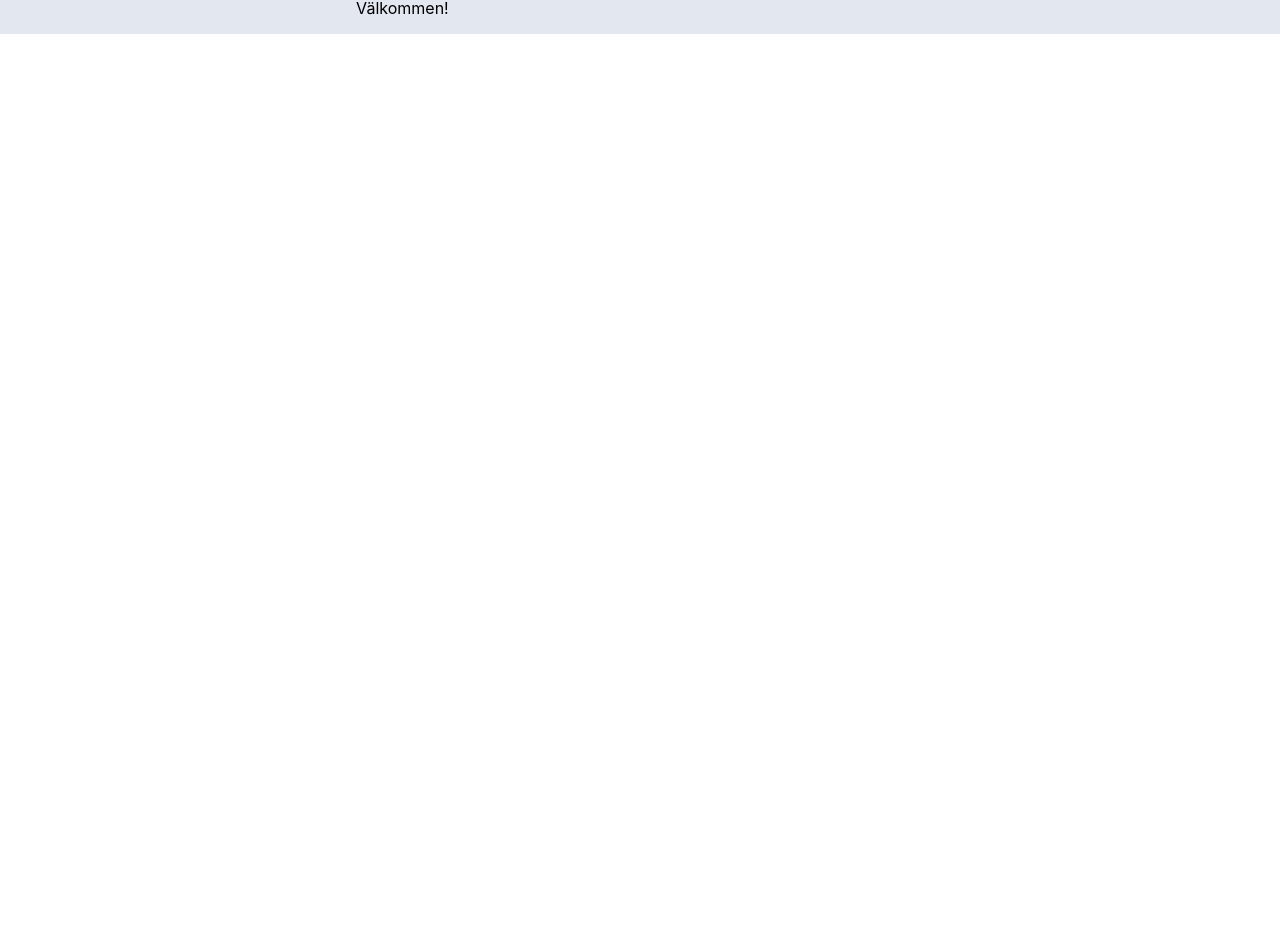
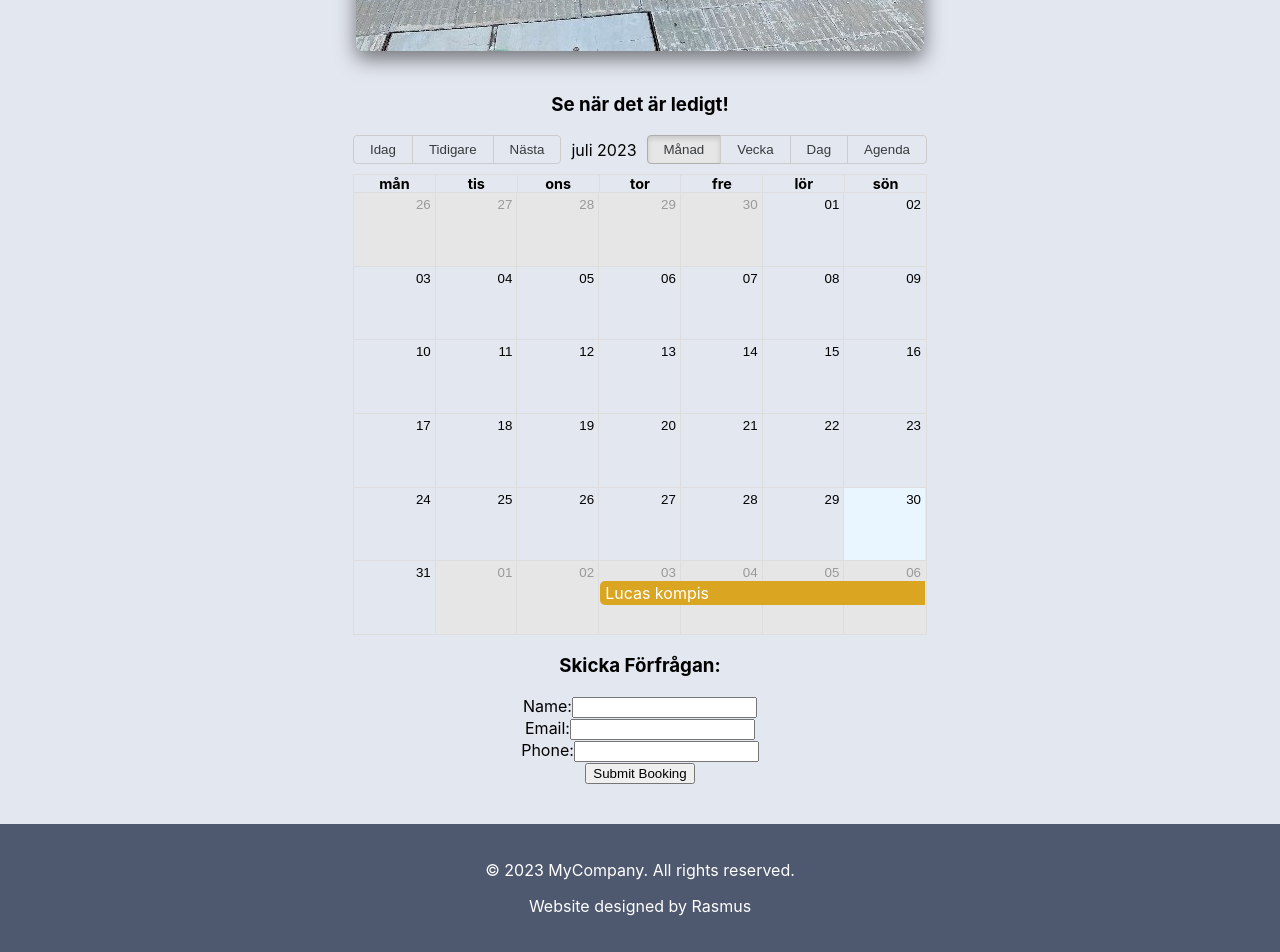
Before and after one commit to RasmusThn/Spanien, a React (Create React App) app: page / in a window 1280 px wide. Shown: the part 893-1845 px from the top of the page. Before the commit the page ends 927 px from the top, so only its background shows below. Built offline with nearby package versions, Linux system fonts and the light colour scheme.

Commit message:
Calender, bookingform and footer plus ccs added

```diff
--- a/package.json
+++ b/package.json
@@ -7,7 +7,11 @@
     "@testing-library/jest-dom": "^5.17.0",
     "@testing-library/react": "^13.4.0",
     "@testing-library/user-event": "^13.5.0",
+    "moment": "^2.29.4",
     "react": "^18.2.0",
+    "react-big-calendar": "^1.8.1",
+    "react-dnd": "^16.0.1",
+    "react-dnd-html5-backend": "^16.0.1",
     "react-dom": "^18.2.0",
     "react-router-dom": "^6.14.2",
     "react-scripts": "5.0.1",
--- a/public/index.html
+++ b/public/index.html
@@ -24,7 +24,7 @@
       work correctly both with client-side routing and a non-root public URL.
       Learn how to configure a non-root public URL by running `npm run build`.
     -->
-    <title>React App</title>
+    <title>Calle Bach</title>
   </head>
   <body>
     <noscript>You need to enable JavaScript to run this app.</noscript>
@@ -40,4 +40,8 @@
       To create a production bundle, use `npm run build` or `yarn build`.
     -->
   </body>
+  <footer class="footer">
+    <p>&copy; 2023 MyCompany. All rights reserved.</p>
+    <p>Website designed by <a href="https://github.com/RasmusThn">Rasmus</a></p>
+  </footer>
 </html>
--- a/src/App.css
+++ b/src/App.css
@@ -19,18 +19,22 @@
   display: flex;
   align-items: center;
   justify-content: center;
+  text-align: center;
 }
 
 /* Optional: Add a border to the body to separate it from the header */
 .App-body {
+  padding-top: 5vh;
+  padding-bottom: 5vh;
   border-top: 2px solid #4e586e; /* Use the same color as the header */
 }
 .front-image {
   max-width: 100%; /* Ensure the image doesn't exceed its container's width */
   height: auto; /* Maintain the image's aspect ratio */
   border-radius: 8px; /* Add rounded corners to the image */
-  box-shadow: 0 4px 8px rgba(0, 0, 0, 0.1); /* Add a subtle shadow effect */
+  box-shadow: 0 8px 20px rgba(0, 0, 0, 0.5); /* Add a subtle shadow effect */
   margin-bottom: 20px; /* Add some spacing below the image */
+
 }
 /* Menu Styles */
 .Menu {
--- a/src/App.js
+++ b/src/App.js
@@ -1,40 +1,58 @@
 import './App.css';
 import React from 'react';
-import { BrowserRouter, Routes, Route } from 'react-router-dom';
+//import { BrowserRouter, Routes, Route } from 'react-router-dom';
 import HomePage from './components/HomePage';
-import Meny from './components/Meny';
-import ContactPage from './components/ContactPage';
+//import Meny from './components/Meny';
+//import ContactPage from './components/ContactPage';
+import MyCalendar from './components/MyCalendar';
+import BookingForm from './components/BookingForm';
 // import PicturesPage from './pages/PicturesPage';
 // import CalenderPage from './pages/CalenderPage';
 // import InformationPage from './pages/InformationPage';
 
-function Main(props) {
-  return (
-    <div className="container">
-      <Routes>
-        <Route path="/" element={<HomePage />} />
-        {/* <Route path="/calender" element={<CalenderPage />} /> */}
-        {/* <Route path="/pictures" element={<PicturesPage />} /> */}
-        <Route path="/contact" element={<ContactPage />} />
-        {/* <Route path="/information" element={<InformationPage />} />  */}
-      </Routes>
-    </div>
-  );
-}
+// function Main(props) {
+//   return (
+//     <div className="container">
+//       <Routes>
+//         <Route path="/" element={<HomePage />} />
+//         {/* <Route path="/calender" element={<CalenderPage />} /> */}
+//         {/* <Route path="/pictures" element={<PicturesPage />} /> */}
+//         <Route path="/contact" element={<ContactPage />} />
+//         {/* <Route path="/information" element={<InformationPage />} />  */}
+//       </Routes>
+//     </div>
+//   );
+// }
 
 function App() {
   return (
-    <BrowserRouter>
+
       <div className="App">
         <header className="App-header">
-          <Meny />
+        <h1>
+         <em>
+          Välkommen!
+          </em>
+        </h1>
+
+          {/* <Meny /> */}
         </header>
-        <body className='App-body'>
+        <div className='App-body'>
+          <div className="row">
+            <div className="column">
+              <HomePage />
+            </div>
+            <div className="column">
+              <h3>Se när det är ledigt!</h3>
+              <MyCalendar />
+            </div>
+            <div className="column">
+              <BookingForm />
+            </div>
+          </div>
+        </div>
+      </div>
 
-        <Main />
-        </body>
-      </div>
-    </BrowserRouter>
   );
 }
 
--- /dev/null
+++ b/src/Components/BookingForm.js
@@ -0,0 +1,68 @@
+import React, { useState } from 'react';
+
+const BookingForm = ({ selectedDates }) => {
+  const [name, setName] = useState('');
+  const [email, setEmail] = useState('');
+  const [phone, setPhone] = useState('');
+
+  const handleSubmit = (e) => {
+    e.preventDefault();
+
+    // Perform the booking submission here
+    // For this example, we'll just log the data
+    const bookingData = {
+      name,
+      email,
+      phone,
+      selectedDates,
+    };
+
+    console.log('Booking Data:', bookingData);
+
+    // Reset the form after submission
+    setName('');
+    setEmail('');
+    setPhone('');
+  };
+
+  return (
+    <div>
+      <h3>Skicka Förfrågan:</h3>
+      <form onSubmit={handleSubmit}>
+        <div>
+          <label htmlFor="name">Name:</label>
+          <input
+            type="text"
+            id="name"
+            value={name}
+            onChange={(e) => setName(e.target.value)}
+            required
+          />
+        </div>
+        <div>
+          <label htmlFor="email">Email:</label>
+          <input
+            type="email"
+            id="email"
+            value={email}
+            onChange={(e) => setEmail(e.target.value)}
+            required
+          />
+        </div>
+        <div>
+          <label htmlFor="phone">Phone:</label>
+          <input
+            type="tel"
+            id="phone"
+            value={phone}
+            onChange={(e) => setPhone(e.target.value)}
+            required
+          />
+        </div>
+        <button type="submit">Submit Booking</button>
+      </form>
+    </div>
+  );
+};
+
+export default BookingForm;
--- a/src/Components/HomePage.js
+++ b/src/Components/HomePage.js
@@ -6,10 +6,7 @@ function HomePage() {
   return (
     <div >
 
-        <img src={frontImage} className="front-image" alt='imgfront' />
-        <p>
-         Välkommen!
-        </p>
+        <img src={frontImage} className="front-image" alt='imgfront' id='img' />
 
       </div>
   );
--- /dev/null
+++ b/src/Components/MyCalendar.js
@@ -0,0 +1,67 @@
+import React from 'react';
+import { Calendar, momentLocalizer } from 'react-big-calendar';
+import moment from 'moment';
+import 'moment/locale/sv';
+import 'react-big-calendar/lib/css/react-big-calendar.css';
+
+moment.locale('sv')
+const localizer = momentLocalizer(moment);
+
+function MyCalendar() {
+  const events = [
+    {
+      title: 'Lucas m familj, Patrik o Lina',
+      start: new Date('2023-09-08'),
+      end: new Date('2023-09-19'),
+      color: 'red',
+    },
+    {
+      title: 'Lucas kompis',
+      start: new Date('2023-08-03'),
+      end: new Date('2023-08-10'),
+      color: '#DAA520',//Yellow
+    },
+  ];
+
+// Define the eventStyleGetter function
+const eventStyleGetter = (event, start, end, isSelected) => {
+  let style = {};
+
+  if (event.color) {
+    style.backgroundColor = event.color; // Set the background color of the event
+  }
+
+  return {
+    style: style,
+  };
+};
+const myMessages = {
+  today: 'Idag',
+  previous: 'Tidigare',
+  next: 'Nästa',
+  month: 'Månad',
+  week: 'Vecka',
+  day: 'Dag',
+  agenda: 'Agenda',
+  date: 'Datum',
+  time: 'Tid',
+  event: 'Händelse',
+
+};
+  return (
+
+    <div >
+      <Calendar
+        localizer={localizer}
+        events={events}
+        startAccessor="start"
+        endAccessor="end"
+        eventPropGetter={eventStyleGetter}
+        style={{ height: 500 }}
+        messages={myMessages}
+      />
+    </div>
+  );
+}
+
+export default MyCalendar;
--- a/src/index.css
+++ b/src/index.css
@@ -11,3 +11,40 @@ code {
   font-family: source-code-pro, Menlo, Monaco, Consolas, 'Courier New',
     monospace;
 }
+
+/* CSS for the footer */
+.footer {
+  background-color: #4e586e; /* Background color for the footer */
+  color: #fff; /* Text color */
+  padding: 20px; /* Adjust the padding as needed */
+  text-align: center;
+}
+
+.footer a {
+  color: #fff; /* Link color in the footer */
+  text-decoration: none;
+}
+
+.footer a:hover {
+  text-decoration: underline; /* Underline the link on hover */
+}
+
+/* Optional: Add additional styles to center the footer content */
+.footer-content {
+  display: flex;
+  justify-content: center;
+  align-items: center;
+}
+
+/* Optional: Add additional styles to create a sticky footer at the bottom of the page */
+/* You can adjust the height and other styles to suit your needs */
+.sticky-footer {
+  position: fixed;
+  left: 0;
+  bottom: 0;
+  width: 100%;
+  background-color: #4e586e;
+  color: #fff;
+  text-align: center;
+  padding: 10px 0;
+}
```
Also changed, not shown: 1 other file (tests, documents, lock files or other folders).
